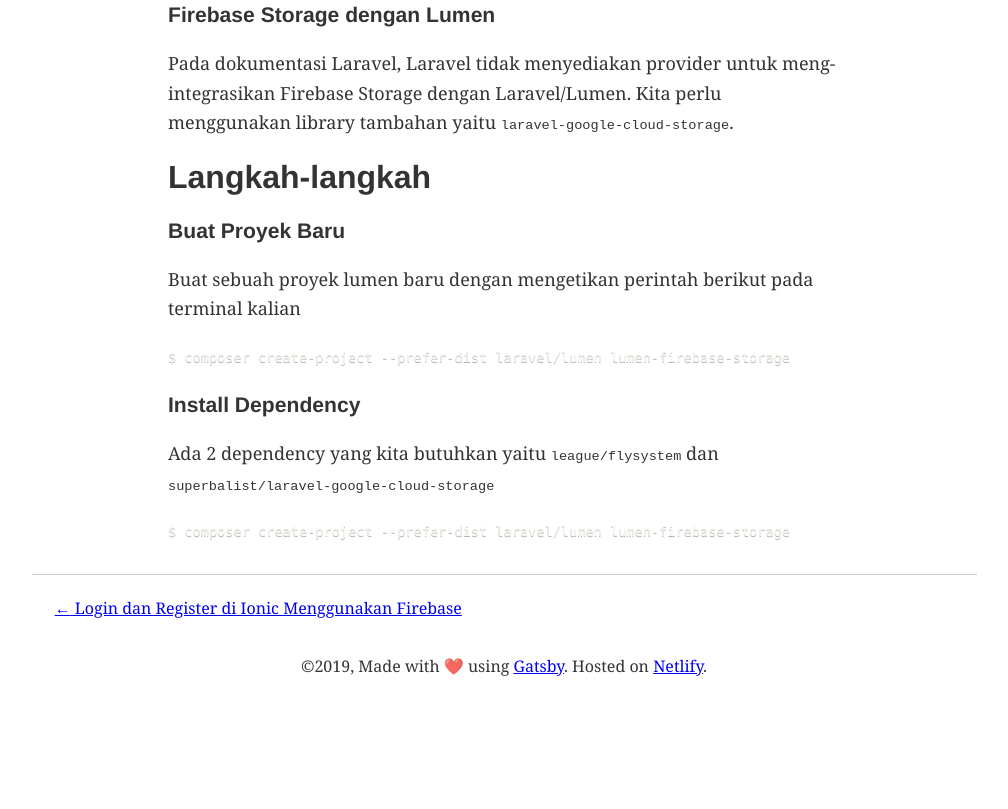
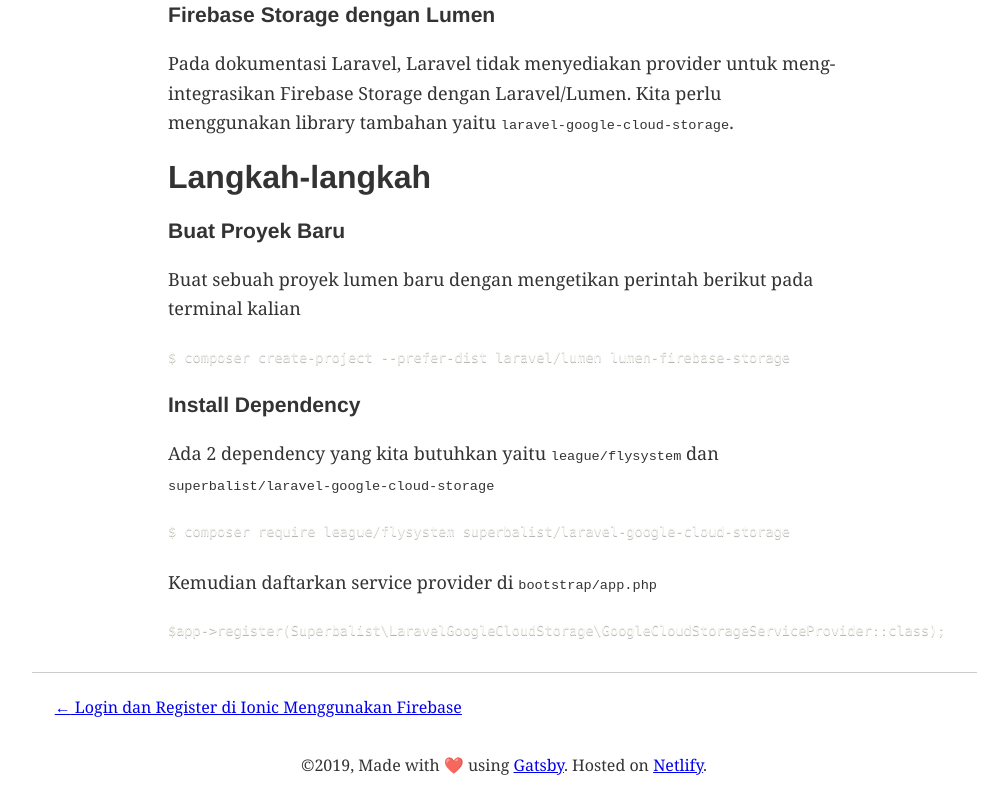
Before and after one commit to andriyandriyan/andriyandriyan.com, a Gatsby site: page /upload-file-ke-firebase-storage-menggunakan-lumen/upload-file-ke-firebase-storage-menggunakan-lumen/ in a window 1280 px wide. Shown: the part 842-1651 px from the top of the page, without its empty margins (136-1144 px from the left). Before the commit the page ends 1552 px from the top, so only its background shows below. Built offline with nearby package versions, Linux system fonts and the light colour scheme; Gatsby itself is replaced by a stand-in of ours; some packages are replaced by stand-ins of ours; code samples lack their colours; what typography-theme-doelger would draw is missing.

Commit message:
Update from Forestry.io andriy.andriyan1@gmail.com updated content/blog/upload-file-ke-firebase-storage-menggunakan-lumen/upload-file-ke-firebase-storage-menggunakan-lumen.md

````diff
--- a/content/blog/upload-file-ke-firebase-storage-menggunakan-lumen/upload-file-ke-firebase-storage-menggunakan-lumen.md
+++ b/content/blog/upload-file-ke-firebase-storage-menggunakan-lumen/upload-file-ke-firebase-storage-menggunakan-lumen.md
@@ -29,6 +29,13 @@ $ composer create-project --prefer-dist laravel/lumen lumen-firebase-storage
 
 Ada 2 dependency yang kita butuhkan yaitu `league/flysystem` dan
 `superbalist/laravel-google-cloud-storage`
+
 ```bash
-$ composer create-project --prefer-dist laravel/lumen lumen-firebase-storage
+$ composer require league/flysystem superbalist/laravel-google-cloud-storage
 ```
+
+Kemudian daftarkan service provider di `bootstrap/app.php`
+
+```php
+$app->register(Superbalist\LaravelGoogleCloudStorage\GoogleCloudStorageServiceProvider::class);
+```
````
